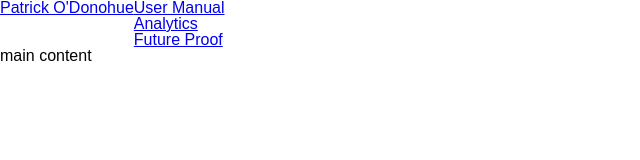
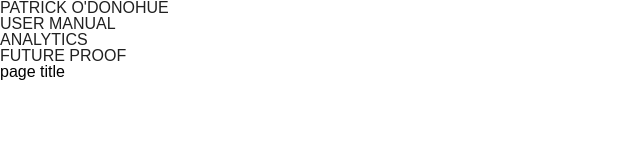
Before and after one commit to podonohue/podonohue.github.io, a plain HTML site: page index.html in a window 1280 px wide. Shown: the whole page, without its empty margins (0-640 px from the left). Drawn offline with Linux system fonts and the light colour scheme.

Commit message:
Update index.html

```diff
--- a/index.html
+++ b/index.html
@@ -5,21 +5,22 @@
   <link href="resources/css/default.css" type="text/css" rel="stylesheet">
 </head>
 <body>
-  <nav>
-    <div>
-	  <a href="index.html"><h1 id="logo">Patrick O'Donohue</h1></a>
+  <header class="site-header">
+    <div class="logo">
+	  <a href="index.html">Patrick O'Donohue</a>
     </div>
-	<div>
+	<nav class="main-nav" id="main-nav">
 	  <ul>
 		<a href="#"><li>User Manual</li></a>
 		<a href="#"><li>Analytics</li></a>
 		<a href="#"><li>Future Proof</li></a>
 	  </ul>
-	<div>
-
-  </nav>
-  <section>
-  	<p>main content</p>
-  </section>
+	</nav>
+  </header>
+  <div class="page-wrap">
+  	<main id="main-content">
+		<h1 class="page-title">page title</h1>
+	</main>
+  </div>
 </body>
 </html>
```
